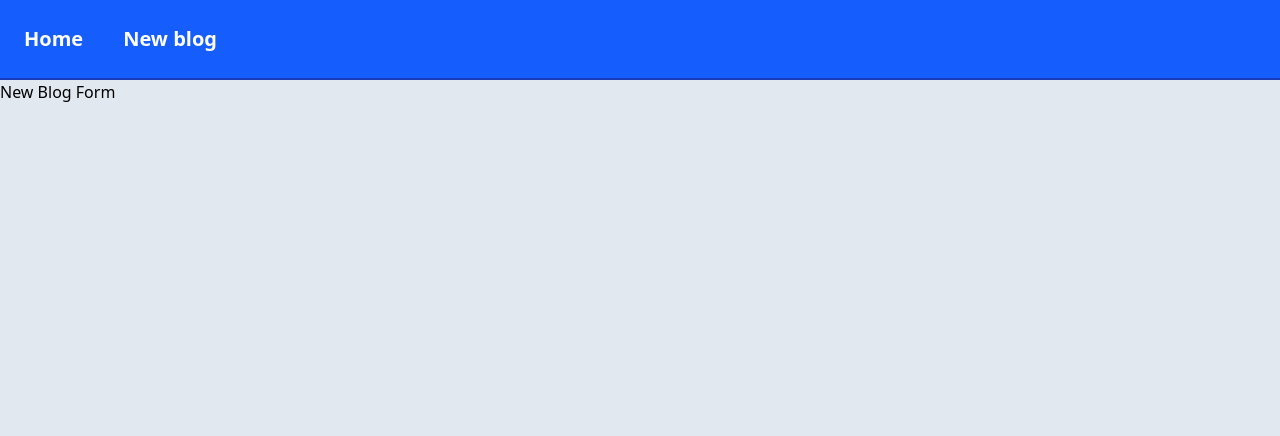
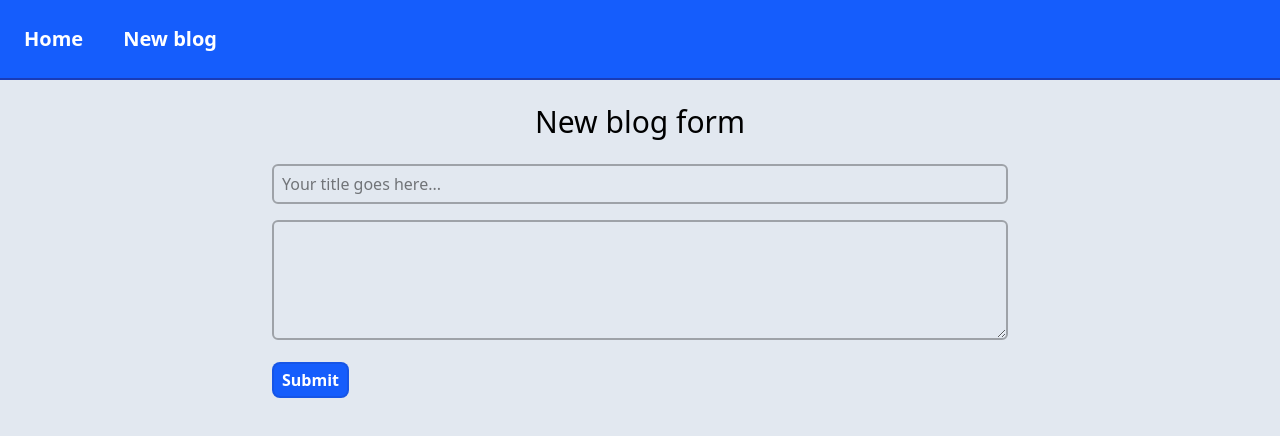
Before and after one commit to pufex/example-blogs-frontend, a React (Vite) app: page /create-blog in a window 1280 px wide. Shown: the top 436 px of the page. Built offline with nearby package versions, Linux system fonts and the light colour scheme.

Commit message:
Added 'react-hook-form' package to the project

```diff
--- a/package.json
+++ b/package.json
@@ -15,6 +15,7 @@
     "lucide-react": "^0.553.0",
     "react": "^19.2.0",
     "react-dom": "^19.2.0",
+    "react-hook-form": "^7.66.0",
     "react-router-dom": "^7.9.5",
     "tailwindcss": "^4.1.17"
   },
--- a/src/pages/BlogForm.jsx
+++ b/src/pages/BlogForm.jsx
@@ -1,5 +1,57 @@
+import { useState } from "react"
+import Button from "../components/Button"
+import { LoaderCircle } from "lucide-react"
+import api from "../api/axios-setup"
+
 export function BlogForm(){
-    return <h1>
-        New Blog Form
-    </h1>
+
+    const [title, setTitle] = useState("")
+    const [content, setContent] = useState("")
+
+    const [error, setError] = useState("")
+    const [loading, setLoading] = useState(false)
+
+    const handleSubmit = async(e) => {
+        e.preventDefault();
+        try{
+            setLoading(true)
+            setError("");
+
+            await api.post("/blogs", {title, content});
+
+            setTitle("")
+            setContent("")
+        }catch(err){
+            console.log(err)
+            setError("Failed to submit the form.")
+        }finally{
+            console.log(error)
+            setLoading(false)
+        }
+    }
+
+    return <form className="w-full max-w-3xl mx-auto px-4" onSubmit={handleSubmit}>
+        <h1 className="text-3xl text-center w-full py-6">
+            New blog form
+        </h1>
+        {
+            error && <p className="w-full text-red-600 text-center py-4 font-semibold text-lg">
+                {error}
+            </p>
+        }
+        <input type="text" value={title} onChange={(e) => setTitle(e.target.value)} className="w-full h-10 pl-2 border-2 border-black/30 focus:border-blue-600 rounded-md outline-0 mb-4" placeholder="Your title goes here..." required/>
+        <textarea value={content} onChange={(e) => setContent(e.target.value)} className="w-full border-2 rounded-md border-black/30 focus:border-blue-600 outline-0 mb-4 min-h-30 p-2" required/>
+        <div className="w-full">
+            {
+                !loading
+                    ? <Button type="submit">
+                        Submit
+                    </Button>
+                    : <div>
+                        <LoaderCircle className="w-6 h-6 animate-spin text-blue-600"/>
+                    </div>
+            }
+
+        </div>
+    </form>
 }
--- a/src/pages/Blogs.jsx
+++ b/src/pages/Blogs.jsx
@@ -2,7 +2,7 @@ import { useEffect, useState } from "react"
 import { useNavigate } from "react-router-dom"
 import api from "../api/axios-setup"
 import Button from "../components/Button.jsx"
-import {LoaderCircle} from "lucide-react"
+import { LoaderCircle } from "lucide-react"
 
 export function Blogs() {
 
@@ -18,7 +18,6 @@ export function Blogs() {
                 setBlogs(response.data);
             } catch (err) {
                 console.log(err)
-                console.log(response)
                 setError("We failed to fetch blogs from the database.")
             } finally {
                 setLoading(false)
@@ -28,26 +27,28 @@ export function Blogs() {
         getBlogs();
     }, [])
 
-    return <div className="w-full">
+    return <div className="w-full p-4">
         <h1 className="w-full text-center text-3xl text-black font-bold py-4">
             View all blogs.
         </h1>
         {
             loading
                 ? <div className="p-4 flex items-center justify-center">
-                    <LoaderCircle className="w-6 h-6 animate-spin text-blue-900"/>
+                    <LoaderCircle className="w-6 h-6 animate-spin text-blue-900" />
                 </div>
-                : <div className="w-full flex flex-col gap-4 lg:grid lg:grid-cols-2 lg:gap-4">
-                    {
+                :
                 error
-                            ? <p className="py-2 text-red-600 font-semibold">
+                    ? <p className="w-full py-2 text-red-600 font-semibold text-center">
                         {error}
                     </p>
                     : blogs.size == 0
                         ? <p className="py-2 font-semibold w-full text-center text-sm">
                             No blogs to display
                         </p>
-                                : blogs.map((blog, index) => (
+                        : <div className="w-full flex flex-col gap-4 lg:grid lg:grid-cols-2 lg:gap-4">
+
+                            {
+                                blogs.map((blog, index) => (
                                     <div className="w-full border-2 border-black/10 p-4 rounded-lg" key={index}>
                                         <h1 className="text-nowrap w-full overflow-hidden text-2xl font-semibold text-black pb-4">
                                             {blog.title}
@@ -62,6 +63,8 @@ export function Blogs() {
                                 ))
                             }
                         </div>
+
+
         }
 
     </div>
```
Also changed, not shown: 1 other file (tests, documents, lock files or other folders). Lines whose indentation alone changed are shown as unchanged.
